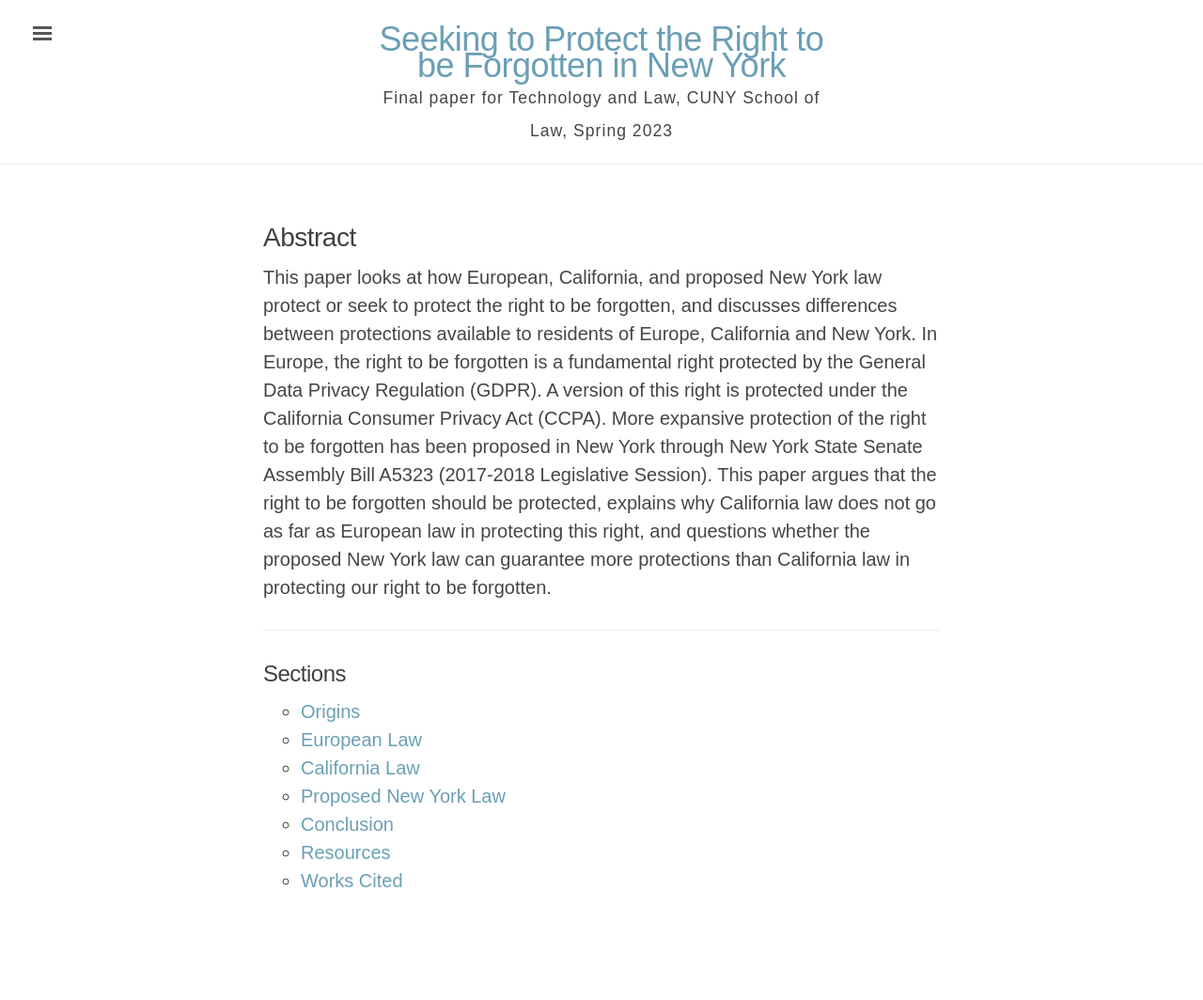
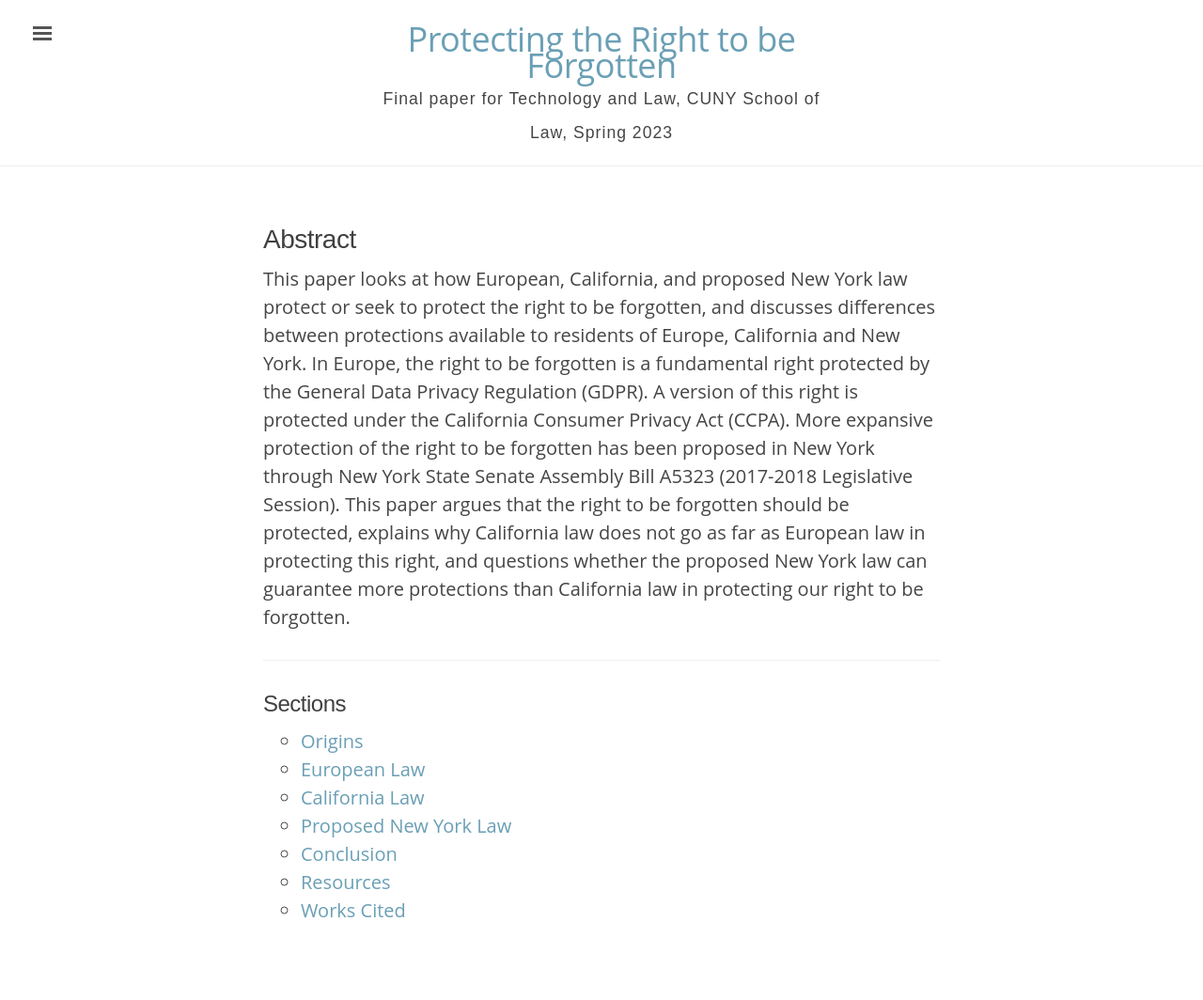
Before and after one commit to binipringle/right-to-be-forgotten, a Jekyll site: the page built from index.html, in a window 1280 px wide. Shown: the whole page at 94% size. Built offline with Jekyll 4.4.1, drawn with Linux system fonts in a browser that asks for light colours; before the commit the page ends 1032 px from its top, so only the background shows below that.

Commit message:
changed title back again

```diff
--- a/_config.yml
+++ b/_config.yml
@@ -1,7 +1,7 @@
 # Built with Jekyll 3.6.0
 
 # Setupš
-title:               'Seeking to Protect the Right to be Forgotten in New York'
+title:               'Protecting the Right to be Forgotten'
 tagline:             'Final paper for Technology and Law, CUNY School of Law, Spring 2023'
 description:         'A look at protection of the right to be forgotten in European, California, and proposed New York law'
 url:                 'https://github.com/binipringle'
--- a/assets/css/style.scss
+++ b/assets/css/style.scss
@@ -10,7 +10,7 @@ sitemap: false
 */
 
 /* Fonts */
-$main-font: "Source Sans Pro", sans-serif;
+$main-font: "Open Sans", sans-serif;
 $heading-font: sans-serif;
 $regular-font-size: 1.25em; /* 20px / 16px = 1.25em; support text resizing in all browsers */
 
```
